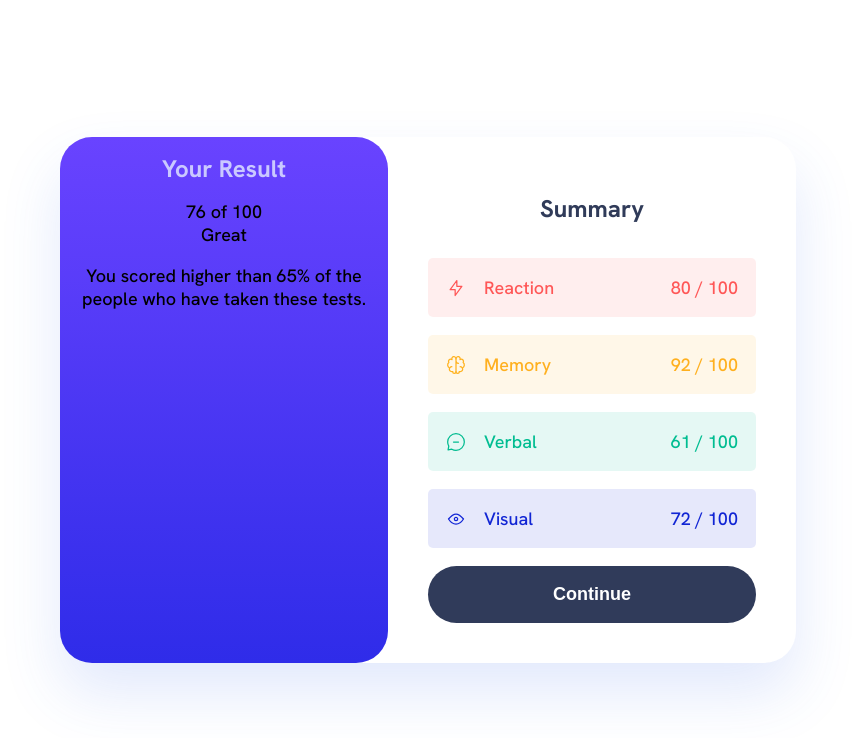
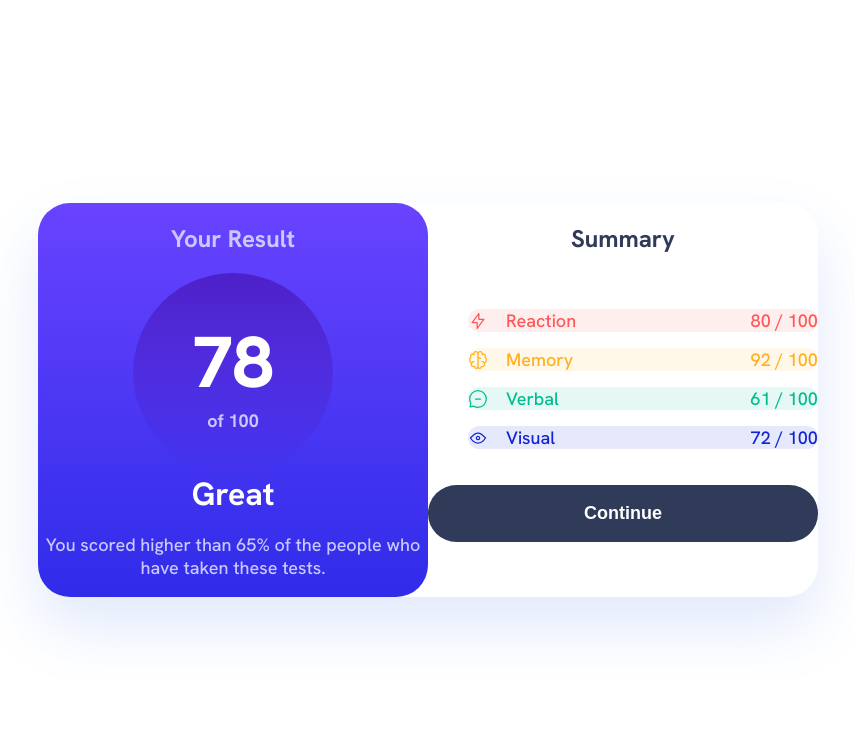
Before and after one commit to erikfazio/result-summary-component, a website: page index.html in a window 1280 px wide. Shown: the whole page, without its empty margins (212-1067 px from the left). Drawn offline with Linux system fonts and the light colour scheme.

Commit message:
Implement sass

```diff
--- /dev/null
+++ b/assets/scss/assets/_colors.scss
@@ -0,0 +1,27 @@
+/* Primary */
+$light-red: hsla(0, 100%, 67%, 1);
+$orangey-yellow: hsla(39, 100%, 56%, 1);
+$green-teal: hsla(166, 100%, 37%, 1);
+$cobalt-blue: hsla(234, 85%, 45%, 1);
+
+/* Background */
+$light-red-background: hsla(0, 100%, 67%, 0.1);
+$orangey-yellow-background: hsla(39, 100%, 56%, 0.1);
+$green-teal-background: hsla(166, 100%, 37%, 0.1);
+$cobalt-blue-background: hsla(234, 85%, 45%, 0.1);
+
+/* Gradients */
+
+$light-slate-blue: hsl(252, 100%, 67%);
+$light-royal-blue: hsl(241, 81%, 54%);
+$violet-blue: hsla(256, 72%, 46%, 1);
+$persian-blue: hsla(241, 72%, 46%, 0);
+
+/* Neutral */
+$white: hsl(0, 0%, 100%);
+$pale-blue: hsl(221, 100%, 96%);
+$light-lavender: hsl(241, 100%, 89%);
+$dark-gray-blue: hsl(224, 30%, 27%);
+
+$dark-navy: #303b59;
+$light-blue: #cac9ff;
--- /dev/null
+++ b/assets/scss/assets/_result.scss
@@ -0,0 +1,61 @@
+@use "colors" as *;
+
+.result {
+  width: 50%;
+  display: flex;
+  flex-direction: column;
+  align-items: center;
+  justify-content: center;
+  border-radius: 32px;
+
+  background: var(
+    --gradient-1,
+    linear-gradient(180deg, #75f 0%, #6943ff 0.01%, #2f2ce9 100%)
+  );
+
+  .result__title {
+    font-size: 1.5rem;
+    font-weight: 700;
+    color: $light-blue;
+  }
+
+  .result__text {
+    font-size: 32px;
+    font-weight: 700;
+    color: $white;
+  }
+
+  .result__description {
+    font-size: 1.125rem;
+    font-weight: 500;
+    color: $light-blue;
+  }
+
+  .result__circle {
+    display: flex;
+    flex-direction: column;
+    justify-content: center;
+    align-items: center;
+    width: 200px;
+    height: 200px;
+    background-image: linear-gradient(
+      180deg,
+      #4d21c9 0%,
+      rgba(37, 33, 201, 0) 100%,
+      rgba(37, 33, 201, 0) 100%
+    );
+    border-radius: 50%;
+
+    .result__value {
+      color: $white;
+      font-size: 72px;
+      font-weight: 800;
+    }
+
+    .result__total {
+      color: $light-blue;
+      font-size: 18px;
+      font-weight: 700;
+    }
+  }
+}
--- /dev/null
+++ b/assets/scss/assets/_summary.scss
@@ -0,0 +1,65 @@
+@use "colors" as *;
+
+.summary {
+  width: 50%;
+  display: flex;
+  flex-direction: column;
+  justify-items: center;
+  gap: 1em;
+
+  .summary__skill-list {
+    display: flex;
+    flex-direction: column;
+    gap: 16px;
+
+    .reaction {
+      background-color: $light-red-background;
+      color: $light-red;
+    }
+
+    .memory {
+      background-color: $orangey-yellow-background;
+      color: $orangey-yellow;
+    }
+
+    .verbal {
+      background-color: $green-teal-background;
+      color: $green-teal;
+    }
+
+    .visual {
+      background-color: $cobalt-blue-background;
+      color: $cobalt-blue;
+    }
+  }
+
+  .summary__skill {
+    display: flex;
+    justify-content: space-between;
+    align-items: center;
+    border-radius: 12px;
+  }
+
+  .summary__title {
+    font-size: 1.5rem;
+    color: $dark-navy;
+    font-weight: 700;
+  }
+
+  .summary__heading {
+    display: flex;
+    align-items: center;
+    gap: 1em;
+  }
+
+  .summary__button {
+    padding: 18px;
+    background-color: $dark-gray-blue;
+    color: $white;
+    border-radius: 128px;
+    border: none;
+    font-size: 1.125rem;
+    font-weight: 700;
+    line-height: normal;
+  }
+}
--- /dev/null
+++ b/assets/scss/main.scss
@@ -0,0 +1,27 @@
+@use "./assets/colors" as *;
+@use "./assets/result";
+@use "./assets/summary";
+
+body,
+html {
+  margin: 0;
+  padding: 0;
+  width: 100%;
+  height: 100%;
+}
+
+body {
+  font-size: 18px;
+  font-family: "Hanken Grotesk", sans-serif;
+  background-color: $white;
+  display: flex;
+  align-items: center;
+}
+
+.test-summary {
+  display: flex;
+  box-shadow: 0px 30px 60px 0px rgba(61, 108, 236, 0.15);
+  border-radius: 32px;
+  text-align: center;
+  margin: auto;
+}
--- a/index.html
+++ b/index.html
@@ -11,7 +11,7 @@
       href="./assets/images/favicon-32x32.png"
     />
     <title>Results summary component</title>
-    <link rel="stylesheet" href="style.css" />
+    <link rel="stylesheet" href="assets/css/main.css" />
     <link rel="preconnect" href="https://fonts.googleapis.com" />
     <link rel="preconnect" href="https://fonts.gstatic.com" crossorigin />
     <link
@@ -20,48 +20,52 @@
     />
   </head>
   <body>
-    <div class="container">
-      <div class="result">
-        <h1 class="result-title">Your Result</h1>
-        <div>76 of 100</div>
-        <span>Great</span>
-        <p class="result-text">
+    <div class="test-summary">
+      <section class="result">
+        <h1 class="result__title">Your Result</h1>
+        <div class="result__circle">
+          <span class="result__value">78</span>
+          <span class="result__total">of 100</span>
+        </div>
+        <span class="result__text">Great</span>
+        <p class="result__description">
           You scored higher than 65% of the people who have taken these tests.
         </p>
-      </div>
-      <div class="summary">
-        <h1 class="summary-title">Summary</h1>
-        <div class="summary-skill reaction">
-          <div class="summary-heading">
+      </section>
+      <section class="summary">
+        <h1 class="summary__title">Summary</h1>
+        <ul class="summary__skill-list">
+          <li class="summary__skill reaction">
+            <div class="summary__heading">
               <img src="assets/images/icon-reaction.svg" alt="Reaction icon" />
               <span>Reaction</span>
             </div>
             <span>80 / 100</span>
-        </div>
-        <div class="summary-skill memory">
-          <div class="summary-heading">
+          </li>
+          <li class="summary__skill memory">
+            <div class="summary__heading">
               <img src="assets/images/icon-memory.svg" alt="Memory icon" />
               <span>Memory</span>
             </div>
             <span>92 / 100</span>
-        </div>
-        <div class="summary-skill verbal">
-          <div class="summary-heading">
+          </li>
+          <li class="summary__skill verbal">
+            <div class="summary__heading">
               <img src="assets/images/icon-verbal.svg" alt="Verbal icon" />
               <span>Verbal </span>
             </div>
             <span>61 / 100</span>
-        </div>
-        <div class="summary-skill visual">
-          <div class="summary-heading">
+          </li>
+          <li class="summary__skill visual">
+            <div class="summary__heading">
               <img src="assets/images/icon-visual.svg" alt="Visual icon" />
               <span>Visual</span>
             </div>
             <span>72 / 100</span>
-        </div>
-
-        <button type="button" class="button">Continue</button>
-      </div>
+          </li>
+        </ul>
+        <button type="button" class="summary__button">Continue</button>
+      </section>
     </div>
   </body>
 </html>
--- a/package.json
+++ b/package.json
@@ -4,6 +4,8 @@
   "description": "",
   "main": "index.js",
   "scripts": {
+    "sass-dev": "sass --watch --update --style=expanded assets/scss:assets/css",
+    "sass-prod": "sass --no-source-map --style=compressed assets/scss:assets/css",
     "test": "echo \"Error: no test specified\" && exit 1"
   },
   "repository": {
@@ -18,5 +20,8 @@
   "homepage": "https://github.com/erikfazio/result-summary-component#readme",
   "dependencies": {
     "normalize.css": "^8.0.1"
+  },
+  "devDependencies": {
+    "sass": "^1.64.0"
   }
 }
--- a/style.css
+++ /dev/null
@@ -1,138 +0,0 @@
-:root {
-  /* Primary */
-
-  --light-red: hsla(0, 100%, 67%, 1);
-  --orangey-yellow: hsla(39, 100%, 56%, 1);
-  --green-teal: hsla(166, 100%, 37%, 1);
-  --cobalt-blue: hsla(234, 85%, 45%, 1);
-
-  /* Background */
-  --light-red-background: hsla(0, 100%, 67%, 0.1);
-  --orangey-yellow-background: hsla(39, 100%, 56%, 0.1);
-  --green-teal-background: hsla(166, 100%, 37%, 0.1);
-  --cobalt-blue-background: hsla(234, 85%, 45%, 0.1);
-
-  /* Gradients */
-
-  --light-slate-blue: hsl(252, 100%, 67%);
-  --light-royal-blue: hsl(241, 81%, 54%);
-  --violet-blue: hsla(256, 72%, 46%, 1);
-  --persian-blue: hsla(241, 72%, 46%, 0);
-
-  /* Neutral */
-  --white: hsl(0, 0%, 100%);
-  --pale-blue: hsl(221, 100%, 96%);
-  --light-lavender: hsl(241, 100%, 89%);
-  --dark-gray-blue: hsl(224, 30%, 27%);
-
-  --dark-navy: #303b59;
-  --light-blue: #cac9ff;
-}
-
-.container {
-  width: 1440px;
-  text-align: center;
-  margin: auto;
-}
-
-body,
-html {
-  margin: 0;
-  padding: 0;
-  width: 100%;
-  height: 100%;
-}
-
-body {
-  font-size: 18px;
-  font-family: "Hanken Grotesk", sans-serif;
-  background-color: var(--white);
-  display: flex;
-  align-items: center;
-}
-
-.container {
-  width: 736px;
-  display: flex;
-  box-shadow: 0px 30px 60px 0px rgba(61, 108, 236, 0.15);
-  border-radius: 32px;
-}
-
-.button {
-  padding: 18px;
-  background-color: var(--dark-gray-blue);
-  color: var(--white);
-  border-radius: 128px;
-  border: none;
-  font-size: 18px;
-  font-weight: 700;
-  line-height: normal;
-}
-
-.result {
-  width: 50%;
-  border-radius: 32px;
-  background: var(
-    --gradient-1,
-    linear-gradient(180deg, #75f 0%, #6943ff 0.01%, #2f2ce9 100%)
-  );
-}
-
-.result-text {
-}
-
-.result-title {
-  font-size: 24px;
-  font-weight: 700;
-  color: var(--light-blue);
-}
-
-.summary {
-  width: 50%;
-  display: flex;
-  flex-direction: column;
-  justify-items: center;
-  gap: 1em;
-  padding: 40px;
-}
-
-.summary-skill {
-  padding: 1em;
-  display: flex;
-  justify-content: space-between;
-  align-items: center;
-  gap: 2em;
-  border-radius: 5px;
-}
-
-.summary-title {
-  font-size: 24px;
-  color: var(--dark-navy);
-  font-weight: 700;
-}
-
-.summary-heading {
-  display: flex;
-  align-items: center;
-  gap: 1em;
-}
-
-.reaction {
-  background-color: var(--light-red-background);
-  color: var(--light-red);
-}
-
-.memory {
-  background-color: var(--orangey-yellow-background);
-  color: var(--orangey-yellow);
-}
-
-.verbal {
-  background-color: var(--green-teal-background);
-  color: var(--green-teal);
-}
-
-.visual {
-  background-color: var(--cobalt-blue-background);
-  color: var(--cobalt-blue);
-}
```
Also changed, not shown: assets/css/main.css (added), 3 other files. Lines whose indentation alone changed are shown as unchanged.
